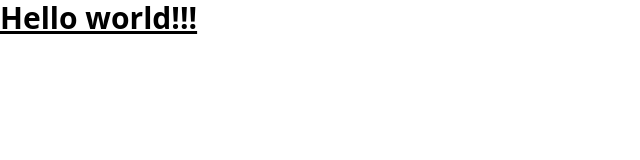
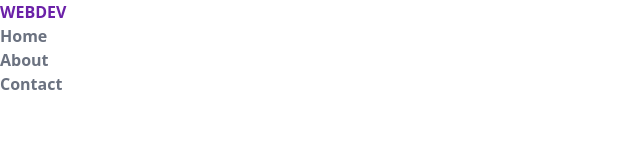
Before and after one commit to Viacheslav-ua/tailwind-course, a website: page index.html in a window 1280 px wide. Shown: the whole page, without its empty margins (0-640 px from the left). Drawn offline with nearby package versions, Linux system fonts and the light colour scheme; files that its build step writes are made by us from their sources.

Commit message:
fonts & colors

```diff
--- a/index.html
+++ b/index.html
@@ -7,8 +7,15 @@
   <title>TailwindCSS</title>
 </head>
 <body>
-  <h1 class="text-3xl font-bold underline">
-    Hello world!!!
-  </h1>
+<header>
+  <a class="uppercase font-bold text-purple-800" href="">WebDev</a>
+  <nav>
+    <ul class="text-gray-500 font-semibold">
+      <li ><a href="#">Home</a></li>
+      <li><a href="#">About</a></li>
+      <li><a href="#">Contact</a></li>
+    </ul>
+  </nav>
+</header>
 </body>
 </html>
--- a/package.json
+++ b/package.json
@@ -4,7 +4,7 @@
   "description": "",
   "main": "index.js",
   "scripts": {
-    "build": "tailwindcss build -i src/main.css -o public/styles.css"
+    "build": "tailwindcss build -i src/main.css -o public/styles.css --watch"
   },
   "author": "",
   "license": "ISC",
```
